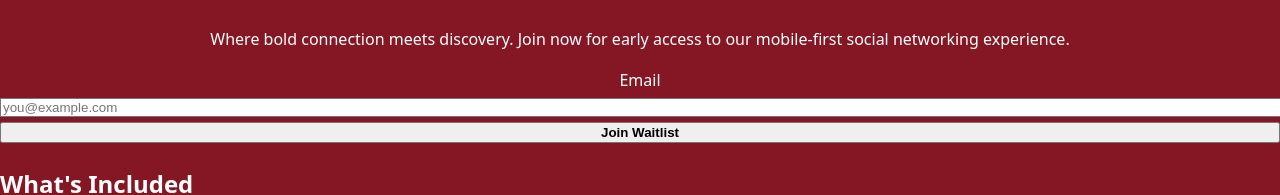
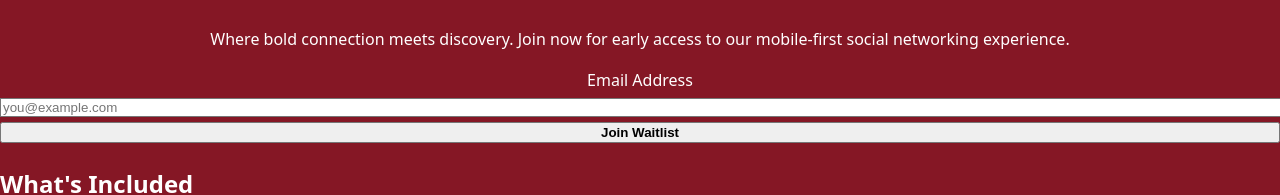
Before and after one commit to SPLAT-Admin/splat-landing-lite, a Next.js app: page / in a window 1280 px wide. Shown: the part 358-553 px from the top of the page. Built offline with nearby package versions, Linux system fonts and the light colour scheme; no server answers.

Commit message:
🧼 TS strict typing + Stripe-safe JoinWaitlistForm

```diff
--- a/components/JoinWaitlistForm.tsx
+++ b/components/JoinWaitlistForm.tsx
@@ -1,6 +1,8 @@
 'use client';
+
 import { useState, useEffect } from 'react';
 import Script from 'next/script';
+import { useRouter } from 'next/router';
 
 const TURNSTILE_SITE_KEY = process.env.NEXT_PUBLIC_TURNSTILE_SITE_KEY as string;
 
@@ -8,14 +10,23 @@ export default function JoinWaitlistForm() {
   const [email, setEmail] = useState('');
   const [message, setMessage] = useState('');
   const [loading, setLoading] = useState(false);
+  const [referralSource, setReferralSource] = useState<string | null>(null);
+  const router = useRouter();
 
   useEffect(() => {
-    if (typeof window !== 'undefined' && window.turnstile) {
-      window.turnstile.render('#turnstile-container', {
+    const params = new URLSearchParams(window.location.search);
+    const ref = params.get('ref') || params.get('utm_source');
+    if (ref) setReferralSource(ref);
+  }, []);
+
+  useEffect(() => {
+    if (typeof window !== 'undefined' && window.turnstile && document.getElementById('cf-turnstile')) {
+      window.turnstile.render('#cf-turnstile', {
         sitekey: TURNSTILE_SITE_KEY,
         callback: (token: string) => {
-          (document.getElementById('turnstile-token') as HTMLInputElement).value = token;
-        }
+          const input = document.getElementById('turnstile-token') as HTMLInputElement;
+          if (input) input.value = token;
+        },
       });
     }
   }, []);
@@ -27,49 +38,77 @@ export default function JoinWaitlistForm() {
 
     const token = (document.getElementById('turnstile-token') as HTMLInputElement)?.value;
     if (!token) {
-      setMessage('Please verify with the CAPTCHA');
+      setMessage('CAPTCHA verification required.');
       setLoading(false);
       return;
     }
 
+    try {
       const res = await fetch('/api/join-waitlist', {
         method: 'POST',
         headers: { 'Content-Type': 'application/json' },
-      body: JSON.stringify({ email, token })
+        body: JSON.stringify({
+          email,
+          token,
+          referral_source: referralSource,
+          marketing_channel: 'waitlist-page',
+        }),
       });
 
       const data = await res.json();
       if (res.ok) {
-      setMessage('Thanks! Check your email soon.');
+        if (typeof window !== 'undefined' && 'plausible' in window) {
+          (window as any).plausible?.('Waitlist Signup', { props: { location: 'waitlist-page' } });
+        }
+        router.push('/thanks');
       } else {
-      setMessage(data.error || 'Something went wrong');
+        setMessage(data.error || 'Something went wrong.');
       }
+    } catch (err) {
+      setMessage('Network error. Try again.');
+    } finally {
       setLoading(false);
+    }
   };
 
   return (
-    <form onSubmit={handleSubmit} className="space-y-4 bg-white rounded-lg p-6 shadow-lg text-black max-w-md mx-auto">
-      <label htmlFor="email" className="block font-bold text-lg">Email</label>
+    <form onSubmit={handleSubmit} className="space-y-6 bg-white rounded-2xl p-6 shadow-xl">
+      <div>
+        <label htmlFor="email" className="block text-lg font-bold text-black mb-1">Email Address</label>
         <input
+          type="email"
           id="email"
-        type="email"
           required
           value={email}
           onChange={(e) => setEmail(e.target.value)}
           placeholder="you@example.com"
-        className="w-full px-4 py-2 border border-gray-300 rounded"
+          className="w-full px-4 py-2 rounded border border-gray-300 text-black"
         />
+      </div>
 
-      <div id="turnstile-container"></div>
+      <div id="cf-turnstile" className="mt-4"></div>
       <input type="hidden" id="turnstile-token" name="token" />
 
-      <button type="submit" disabled={loading} className="w-full bg-red-600 text-white py-2 rounded font-bold hover:bg-red-700">
-        {loading ? 'Sending…' : 'Join Waitlist'}
+      <button
+        type="submit"
+        className="w-full bg-red-600 text-white py-2 rounded-xl font-bold hover:bg-red-700 transition"
+        disabled={loading}
+      >
+        {loading ? 'Submitting…' : 'Join Waitlist'}
       </button>
 
-      {message && <p className="mt-2 text-red-600 text-center">{message}</p>}
+      {message && <p className="mt-3 text-center text-sm text-red-600 font-medium">{message}</p>}
 
       <Script src="https://challenges.cloudflare.com/turnstile/v0/api.js" async defer />
     </form>
   );
 }
+
+// Allow global declaration of window.turnstile
+declare global {
+  interface Window {
+    turnstile?: {
+      render: (id: string, options: { sitekey: string; callback: (token: string) => void }) => void;
+    };
+  }
+}
```
Lines whose indentation alone changed are shown as unchanged.
